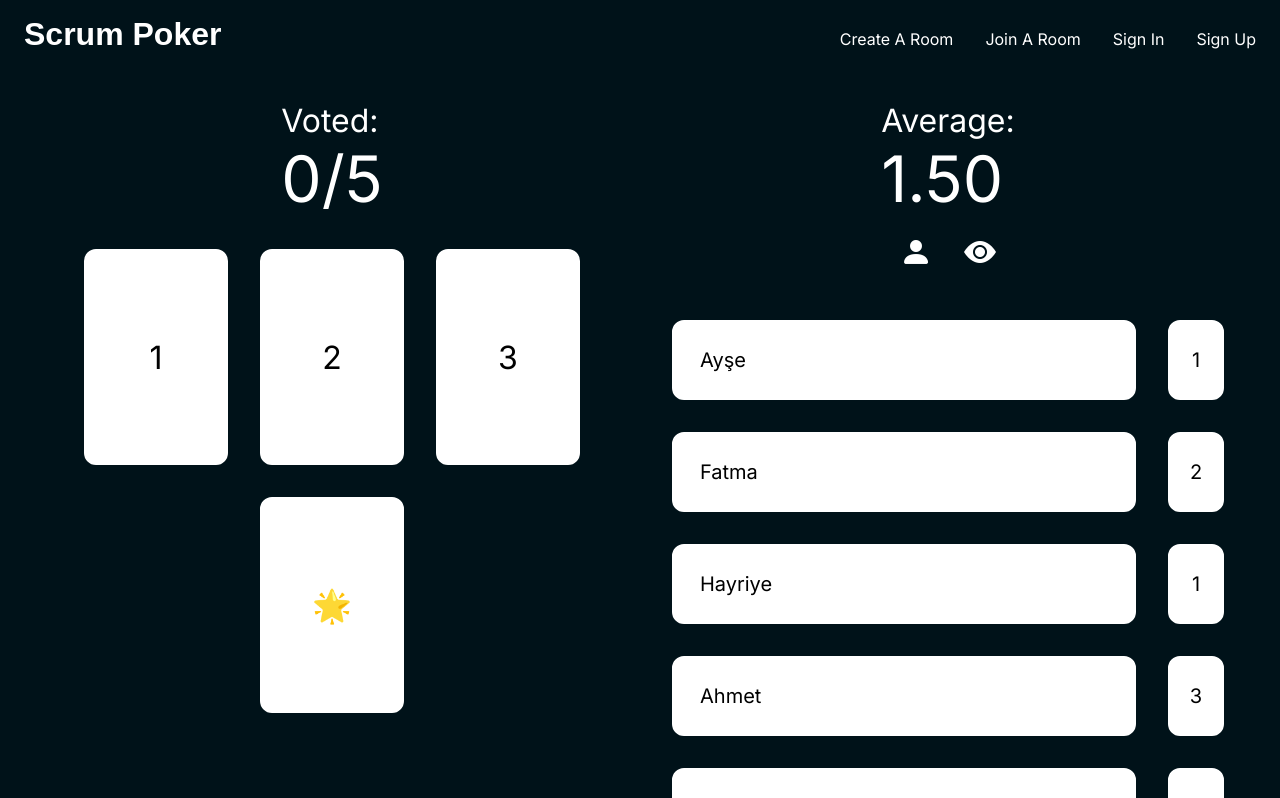
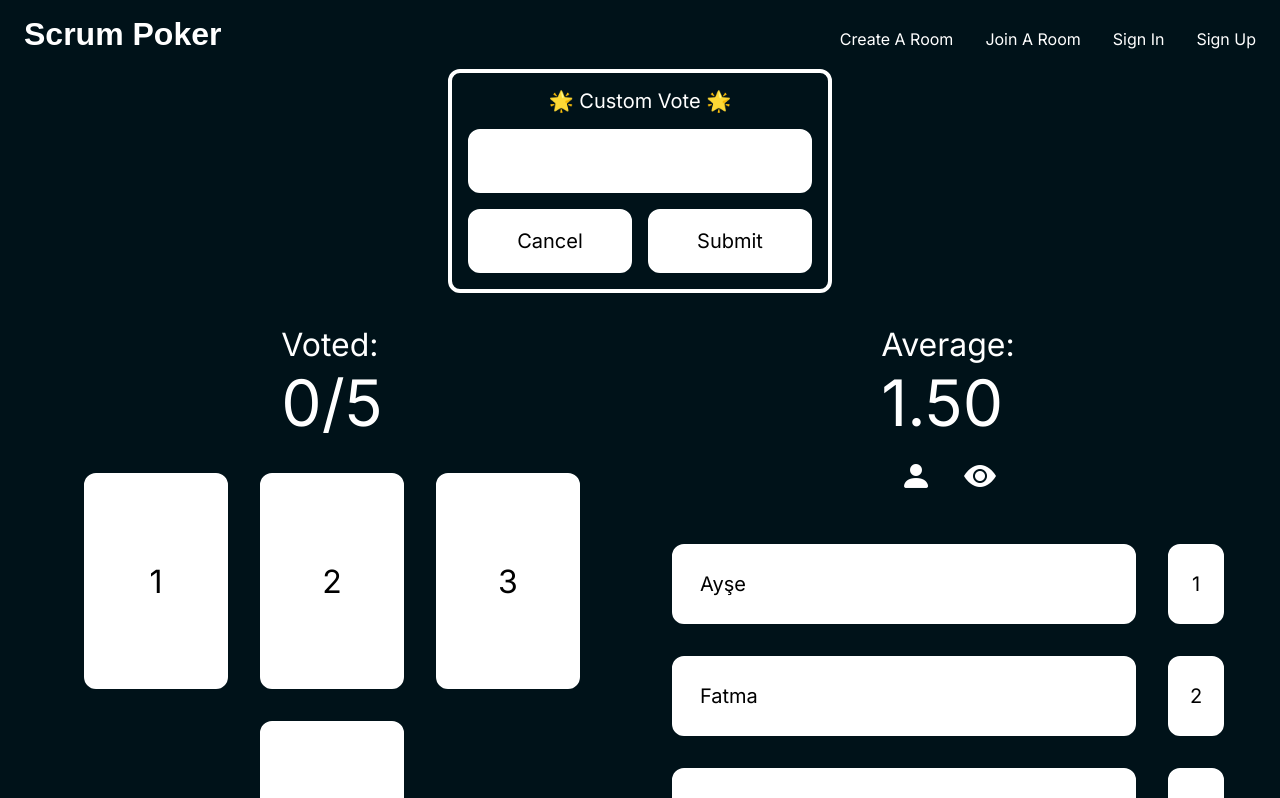
Before and after one commit to Sezerims/scrum-poker-react, a React (Create React App) app: page / in a window 1280 px wide. Shown: the top 798 px of the page. Built offline with nearby package versions, Linux system fonts and the light colour scheme; a web font is replaced by a local one.

Commit message:
Change px to rem

```diff
--- a/public/css/styles.css
+++ b/public/css/styles.css
@@ -258,7 +258,7 @@ header h1 {
 
 .custom-vote input:focus {
     border-color: var(--bg-color-one);
-    outline: 4px solid var(--text-color-one);
+    outline: 0.25rem solid var(--text-color-one);
 
     transition: border 0.15s, outline 0.15s;
 }
--- a/src/components/Custom.jsx
+++ b/src/components/Custom.jsx
@@ -2,7 +2,7 @@ import React from "react";
 
 const Custom = () => {
     return (
-        <div className="custom-vote vanished">
+        <div className="custom-vote">
             <p>🌟 Custom Vote 🌟</p>
             <input type="number"/>
             <div className="button-container">
```
